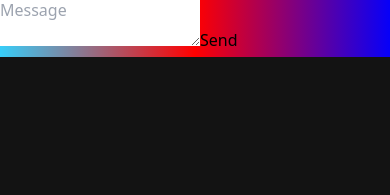
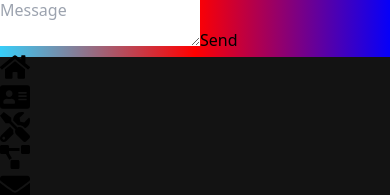
Before and after one commit to Medo6143/Portfolio, a React (Vite) app: page / in a window 390 px wide. Shown: the part 8189-8384 px from the top of the page. Before the commit the page ends 8246 px from the top, so only its background shows below. Built offline with nearby package versions, Linux system fonts and the light colour scheme.

Commit message:
transfer componant mobilelList to app.js

```diff
--- a/src/App.jsx
+++ b/src/App.jsx
@@ -7,6 +7,7 @@ import "aos/dist/aos.css";
 import Aos from "aos";
 import { Projects } from "./Componants/Projects";
 import { Contact } from "./Componants/Contact";
+import { MobileList } from "./Componants/MobileList";
 
 function App() {
   useEffect(() => {
@@ -27,6 +28,7 @@ function App() {
         <Skils />
         <Projects />
         <Contact />
+        <MobileList/>
       </main>
     </div>
   );
--- a/src/Componants/CardProject.jsx
+++ b/src/Componants/CardProject.jsx
@@ -13,7 +13,7 @@ export const CardProject = (props) => {
       onMouseEnter={() => setIsHovered(true)}
       onMouseLeave={() => setIsHovered(false)}
     >
-      <img src={props.url} alt="" className="w-full h-full object-cover" />
+      <img src={props.url} alt="Image Project1" loading="lizy" className="w-full h-full object-cover" />
       <div
         className={`text-white absolute bottom-0 left-0 bg-[#81D4FA] gap-20 bg-opacity-80 p-2 w-[100%] h-[100%] flex items-center justify-center ${
           isHovered ? "visible" : "hidden"
```
